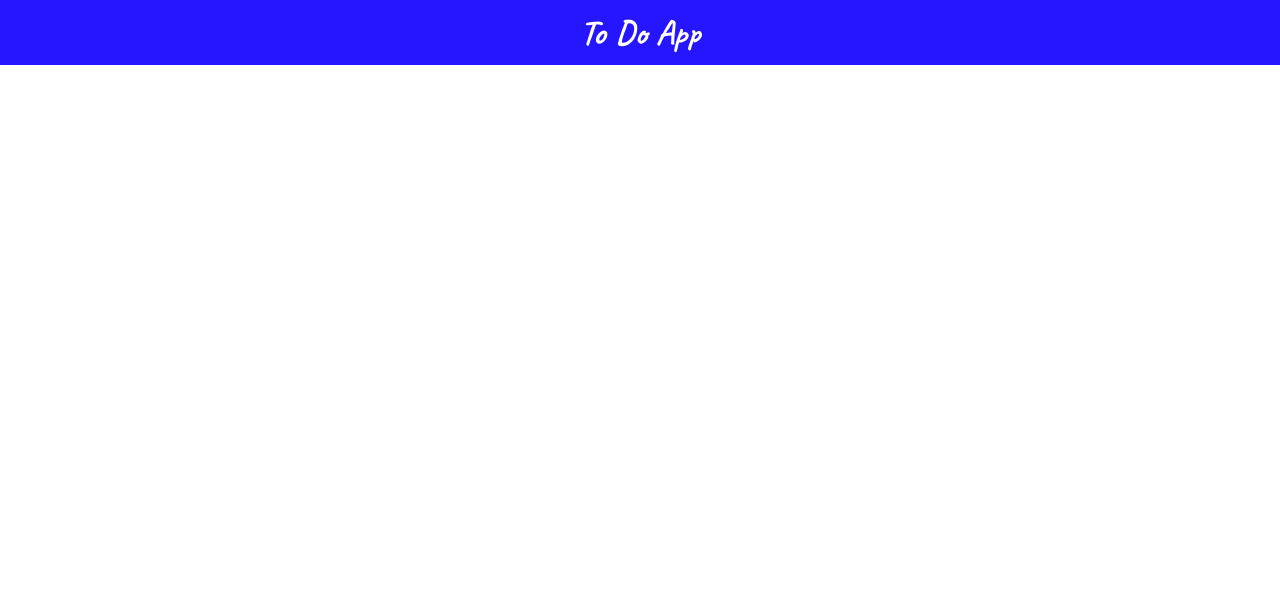
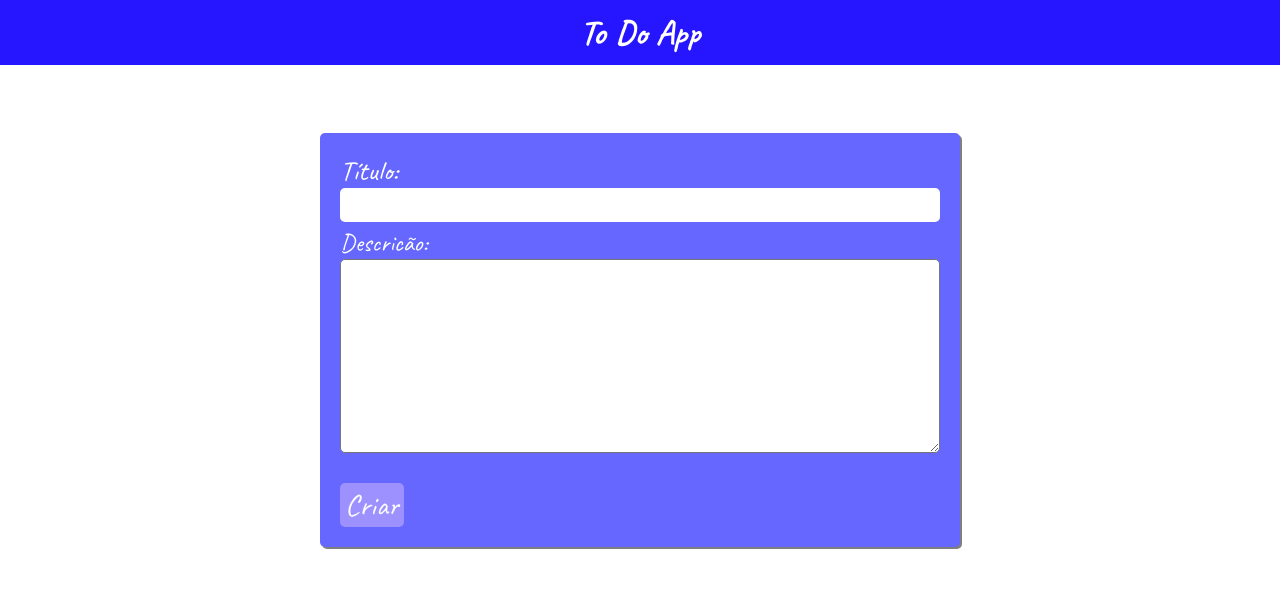
Before and after one commit to acorreiacruz/todoapp, a Django app: page /tarefas/cadastrar/ in a window 1280 px wide. Shown: the top 614 px of the page. Run offline with Django 4.2, Linux system fonts and the light colour scheme; some libraries are stand-ins or nearby versions.

Commit message:
Alterando o tamplate create do app todo

```diff
--- a/todo/templates/todo/pages/create.html
+++ b/todo/templates/todo/pages/create.html
@@ -1,28 +1,24 @@
 {% extends 'global/base.html' %}
-{% block aidcional %}
-    <div class="page-name">
-        <p>Criar</p>
-    </div>
+{% block title %}Editar{% endblock title %}
+{% block adicional %}
     <div class="container">
         <div class="form-container">
-            <form action="#" method="POST">
+            <form action="{{form_action}}" method="POST">
                 {% csrf_token %}
-                <div class="grid-container-login">
+                <div class="flex-container-detail">
                     <div class="input-container">
-                        <label for="first_name">Title:</label>
-                        <input type="text" id="first_name" name="first_name">
+                        <label for="titulo-input">Título:</label>
+                        <input type="text" name="title" id="titulo-input" value="{{tarefa.title}}">
                     </div>
-                    <div class="input-container">
-                        <label for="last_name">Description:</label>
-                        <input type="text"
-                        id="last_name" name="last_name">
+                    <div class="textarea-container">
+                        <p><label for="descricao-input">Descricão:</label></p>
+                        <textarea name="description" id="descricao-input" rows=6 maxlength=300></textarea>
                     </div>
                 </div>
                 <div class="button-container">
-                    <button type="submit">Enviar</button>
+                    <button type="submit" class="button-editar">Criar</button>
                 </div>
             </form>
-
         </div>
     </div>
-{% endblock aidcional %}
+{% endblock adicional %}
```
